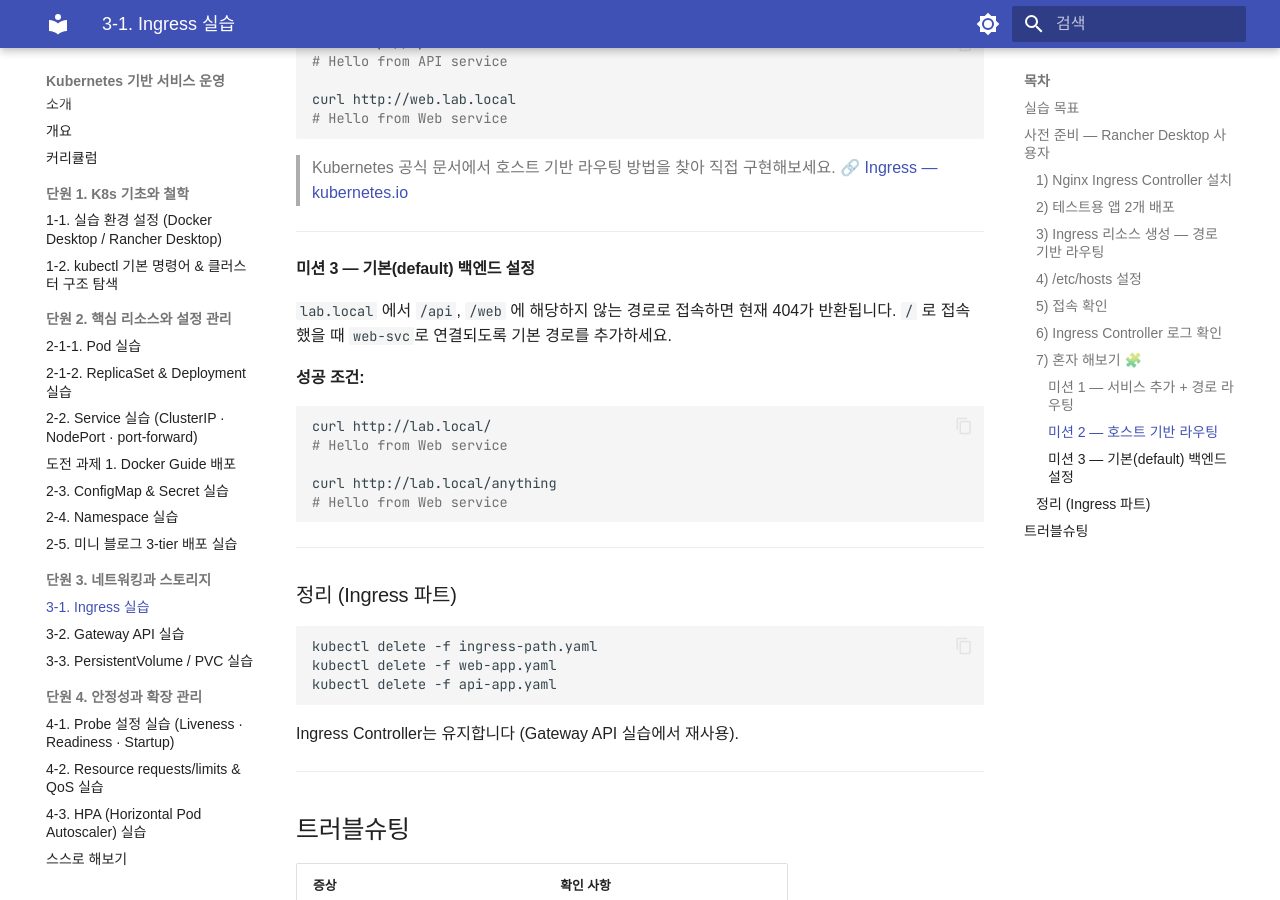
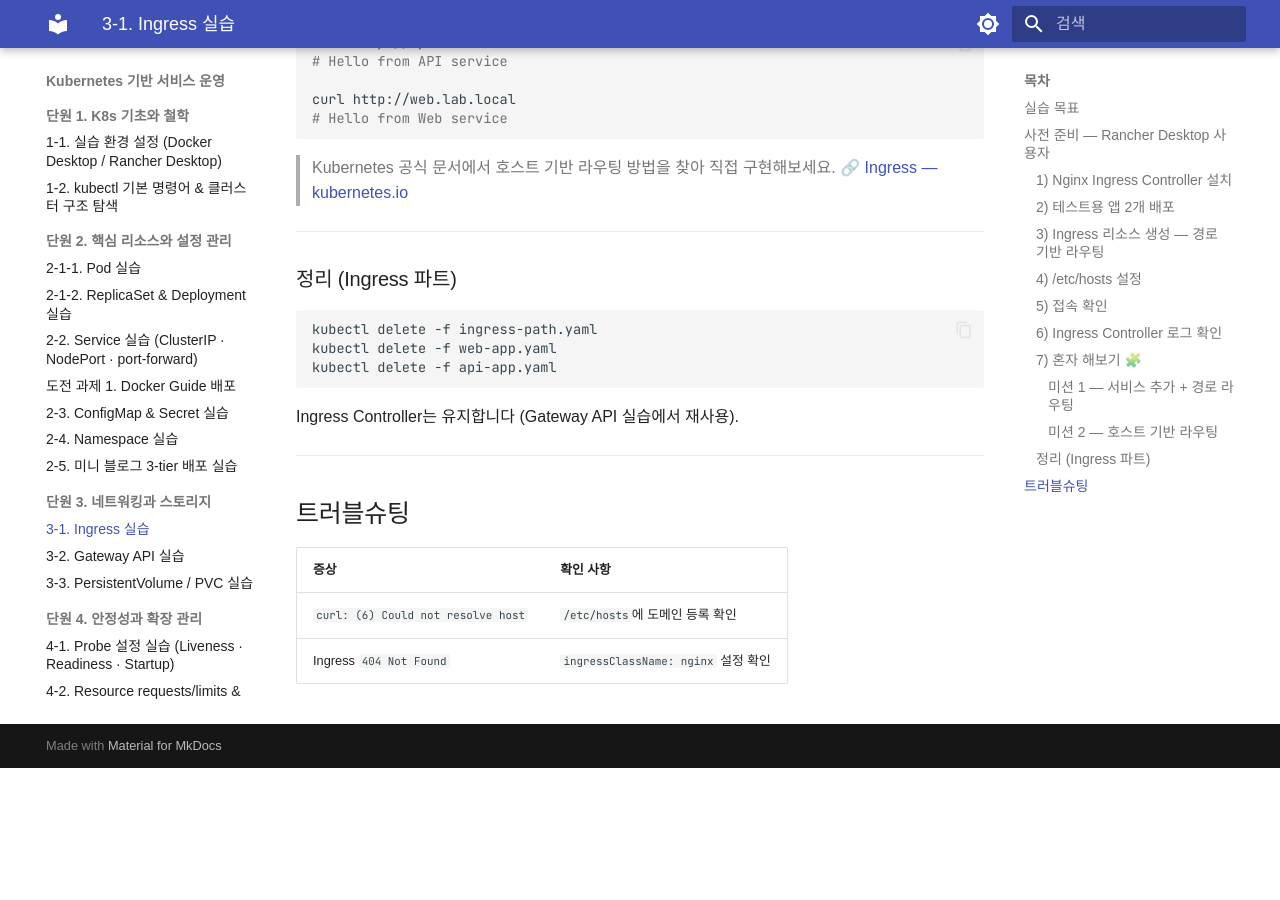
Before and after one commit to skilleat-labs/docker-k8s-labs, an MkDocs documentation site: the page built from docs/modules/module10/3-1.md, in a window 1280 px wide and 900 px high, scrolled down 5136 px. Built offline with MkDocs 1.6.1 and Material for MkDocs 9.7.7, drawn with Linux system fonts in a browser that asks for light colours; some web fonts are replaced; after the commit the page ends 5904 px from its top, so only the background shows below that.

Commit message:
docs: 3-1 미션 3 제거
Co-Authored-By: Claude Sonnet 4.6 <noreply@anthropic.com>

````diff
--- a/docs/modules/module10/3-1.md
+++ b/docs/modules/module10/3-1.md
@@ -280,23 +280,6 @@ curl http://web.lab.local
 
 ---
 
-#### 미션 3 — 기본(default) 백엔드 설정
-
-`lab.local` 에서 `/api`, `/web` 에 해당하지 않는 경로로 접속하면 현재 404가 반환됩니다.
-`/` 로 접속했을 때 `web-svc`로 연결되도록 기본 경로를 추가하세요.
-
-**성공 조건:**
-
-```bash
-curl http://lab.local/
-# Hello from Web service
-
-curl http://lab.local/anything
-# Hello from Web service
-```
-
----
-
 ### 정리 (Ingress 파트)
 
 ```bash
````
